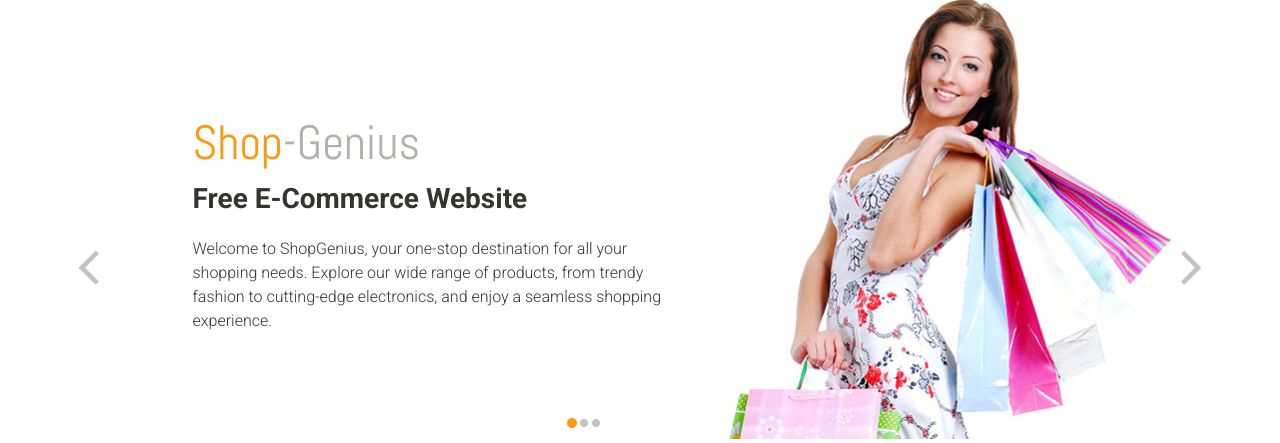
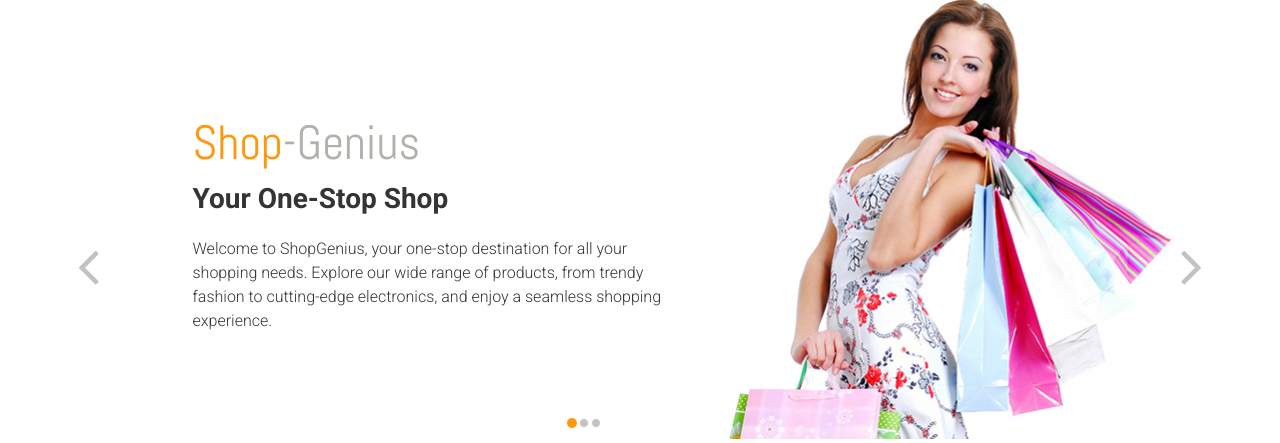
Before and after one commit to Deep3123/Ecommerce_website, a Django app: page / in a window 1280 px wide. Shown: the part 326-769 px from the top of the page. Run offline with Django 5.2, Linux system fonts and the light colour scheme; data comes from the database, SQL or seed files in the repository; some libraries are stand-ins or nearby versions.

Commit message:
edited master.html, views etc.

```diff
--- a/templates/index.html
+++ b/templates/index.html
@@ -22,7 +22,7 @@
                         <div class="item active">
                             <div class="col-sm-6">
                                 <h1><span>Shop</span>-Genius</h1>
-                                <h2>Free E-Commerce Website</h2>
+                                <h2>Your One-Stop Shop</h2>
                                 <p>Welcome to ShopGenius, your one-stop destination for all your shopping needs. Explore
                                     our wide range of products, from trendy fashion to cutting-edge electronics, and
                                     enjoy a seamless shopping experience. </p>
@@ -51,7 +51,7 @@
                         <div class="item">
                             <div class="col-sm-6">
                                 <h1><span>Shop</span>-Genius</h1>
-                                <h2>Free Ecommerce Website</h2>
+                                <h2>Your Satisfaction, Our Priority</h2>
                                 <p>At ShopGenius, we're dedicated to providing you with the best shopping experience.
                                     Whether you're looking for fashion-forward clothing or high-quality electronics,
                                     we've got you covered. Shop now and elevate your shopping experience with ShopGenius.
```
